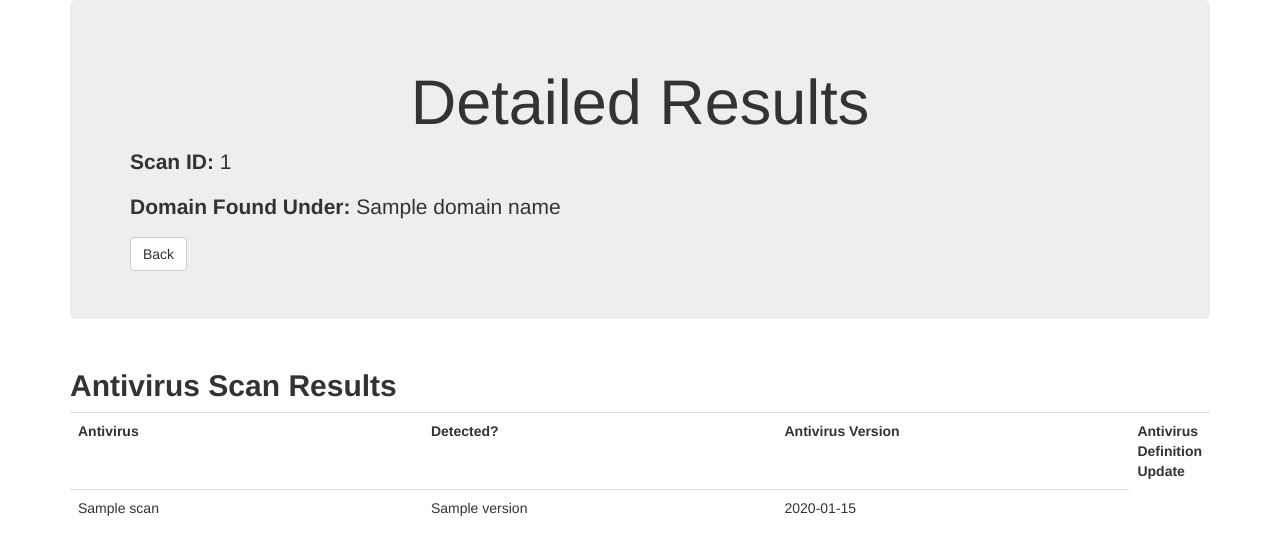
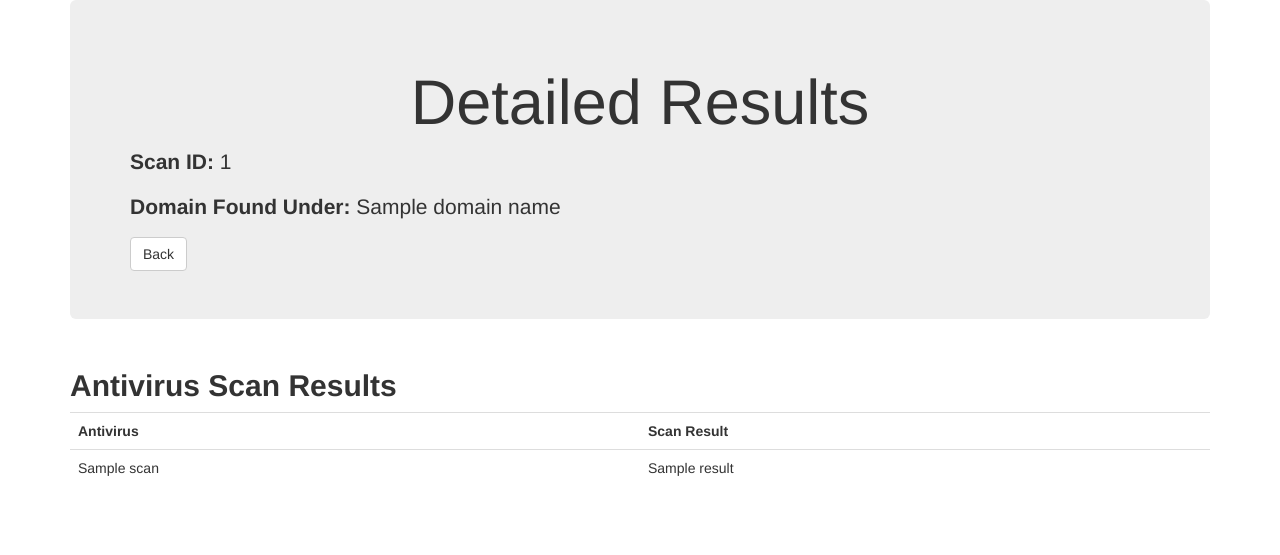
Before and after one commit to ChengKeJing/MACrawler, a Flask app: template templates/detailedresult.html in a window 1280 px wide. Shown: the top 555 px of the page. Run offline with Flask 2, Linux system fonts and the light colour scheme; the template is opened without the code that fills it: most values are stand-ins (such as "Sample title", 1, 10 or a date in 2020); some libraries are stand-ins or nearby versions.

Commit message:
Fix bug in displaying result

```diff
--- a/macrawler.py
+++ b/macrawler.py
@@ -1,7 +1,7 @@
 from flask import Flask, render_template, request, url_for
 app = Flask(__name__)
 
-import json
+import ast
 import utils
 from database import db
 
@@ -37,6 +37,6 @@ def detailed():
 	if scans == 'Safe':
 		scans_dict = 'Safe'
 	else:
-		scans_dict = json.loads(scans)
+		scans_dict = ast.literal_eval(scans)
 
 	return render_template('detailedresult.html', domain_name=domain_name, scan_id=scan_id, scans=scans_dict)
--- a/templates/detailedresult.html
+++ b/templates/detailedresult.html
@@ -28,18 +28,17 @@
 
 					<!-- Table Headers -->
 					<tr>
-						<th col-md-3>Antivirus</th>
-						<th col-md-3>Detected?</th>
-						<th col-md-3>Antivirus Version</th>
-						<th col-md-3>Antivirus Definition Update</th>
+						<th col-md-6>Antivirus</th>
+						<th col-md-6>Scan Result</th>
 					</tr>
 
 					<!-- Table Headers -->
 					{% for av_name, av_details in scans.items() %}
 						<tr>
-							<td class="col-md-4" style ="word-break:break-all;">{{ av_name }}</td>
-							<td class="col-md-4" style ="word-break:break-all;">{{ av_details["version"] }}</td>
-							<td class="col-md-4" style ="word-break:break-all;">{{ av_details["update"] }}</td>
+							<td class="col-md-6" style ="word-break:break-all;">{{ av_name }}</td>
+
+
+							<td class="col-md-6" style ="word-break:break-all;">{{ av_details.result }}</td>
 						</tr>
 					{% endfor %}
 				</table>
```
